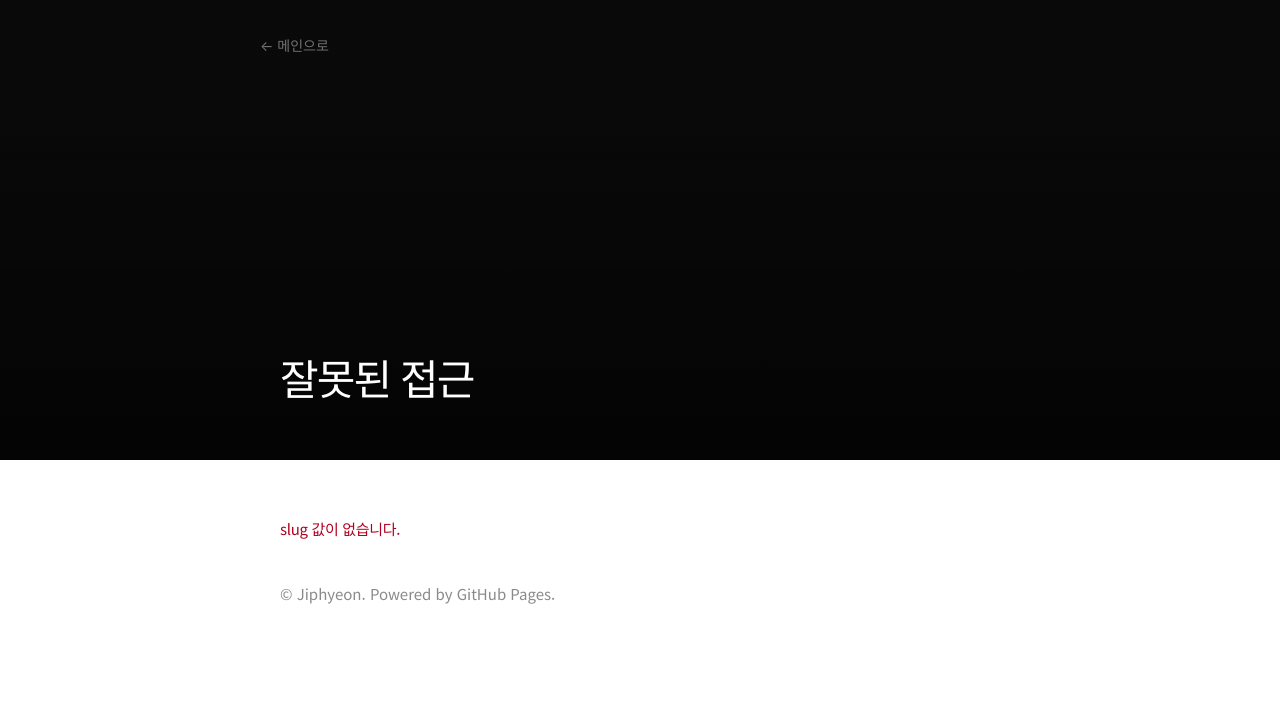
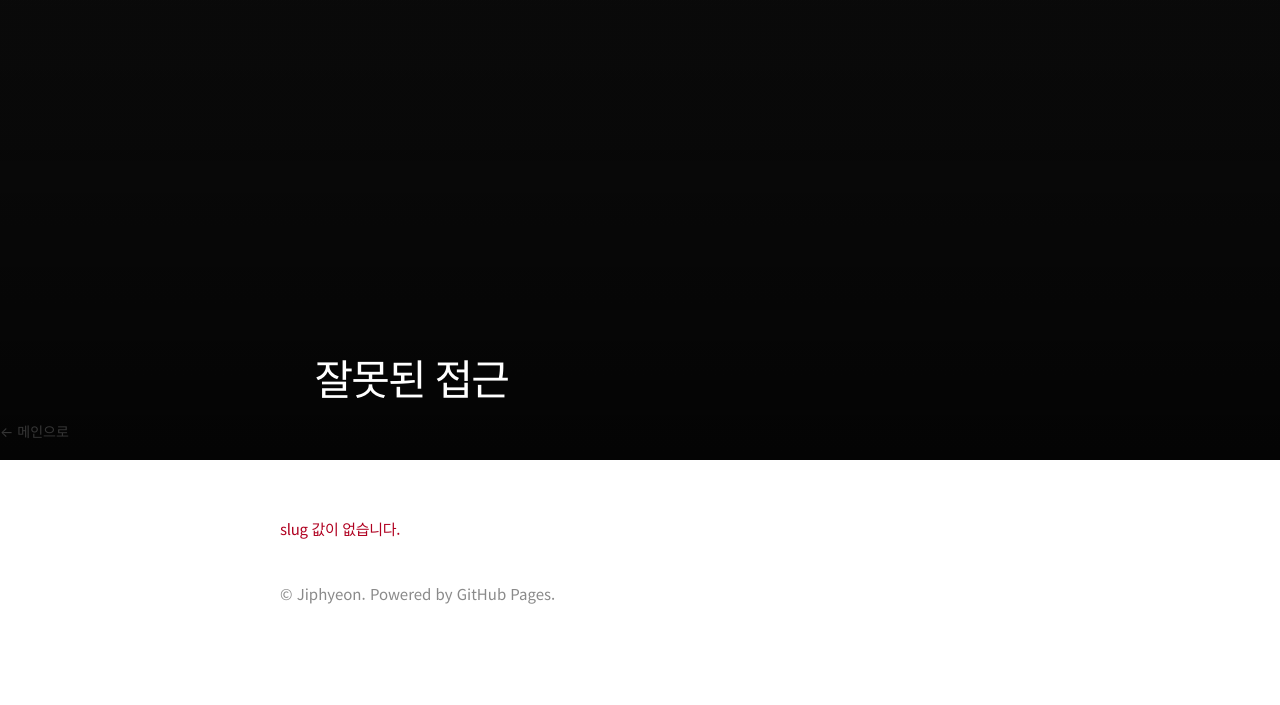
Before and after one commit to jiphyeon/jiphyeon.github.io, a plain HTML site: page post.html in a window 1280 px wide. Drawn offline with nearby package versions, Linux system fonts and the light colour scheme.

Commit message:
Update post.html

```diff
--- a/post.html
+++ b/post.html
@@ -41,10 +41,8 @@
     }
 
     .back-link-wrap {
-      position: absolute;
-  top: 32px;
-  left: 50%;
-  transform: translateX(-380px); /* 760 / 2 */
+      position: static;
+  margin-bottom: 18px;
     }
 
     .back-link {
@@ -53,7 +51,6 @@
       font-weight: 400;
       color: rgba(255, 255, 255, 0.82);
       text-decoration: none;
-      transition: opacity 0.2s ease, text-decoration-color 0.2s ease;
       text-underline-offset: 3px;
     }
 
```
